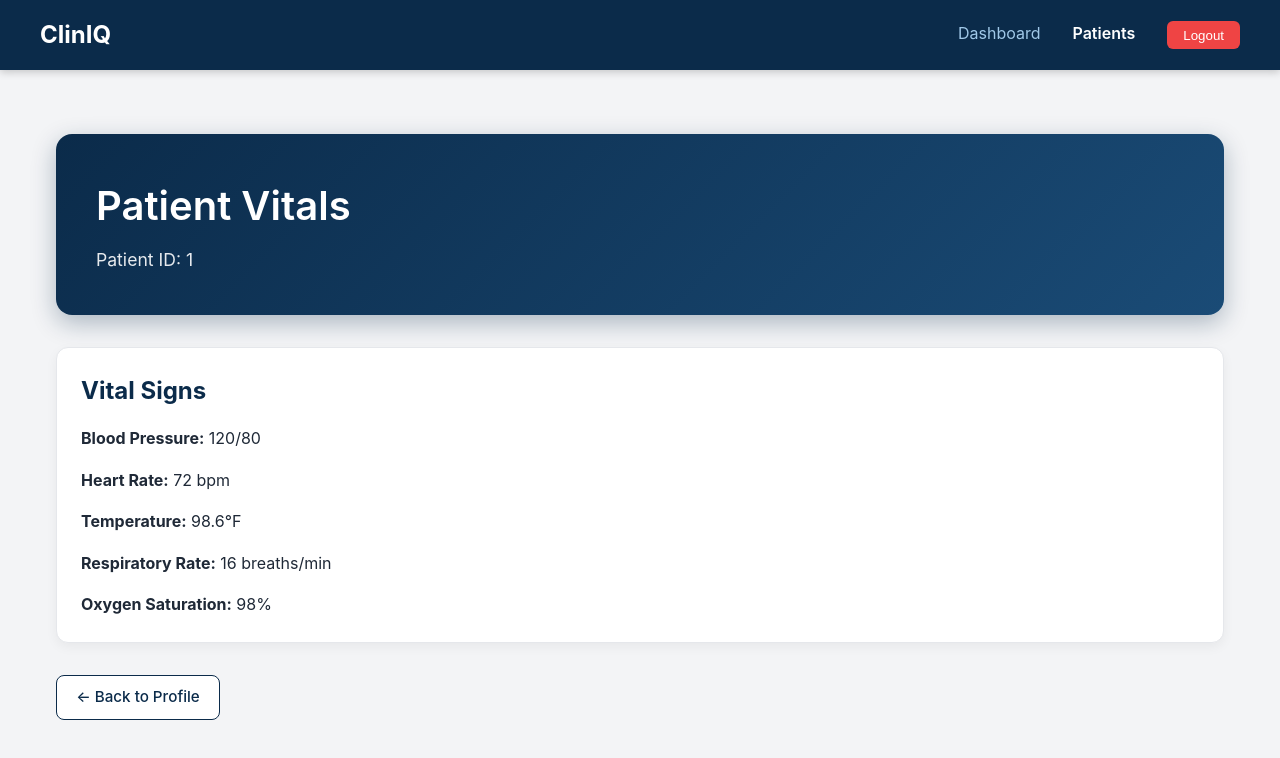
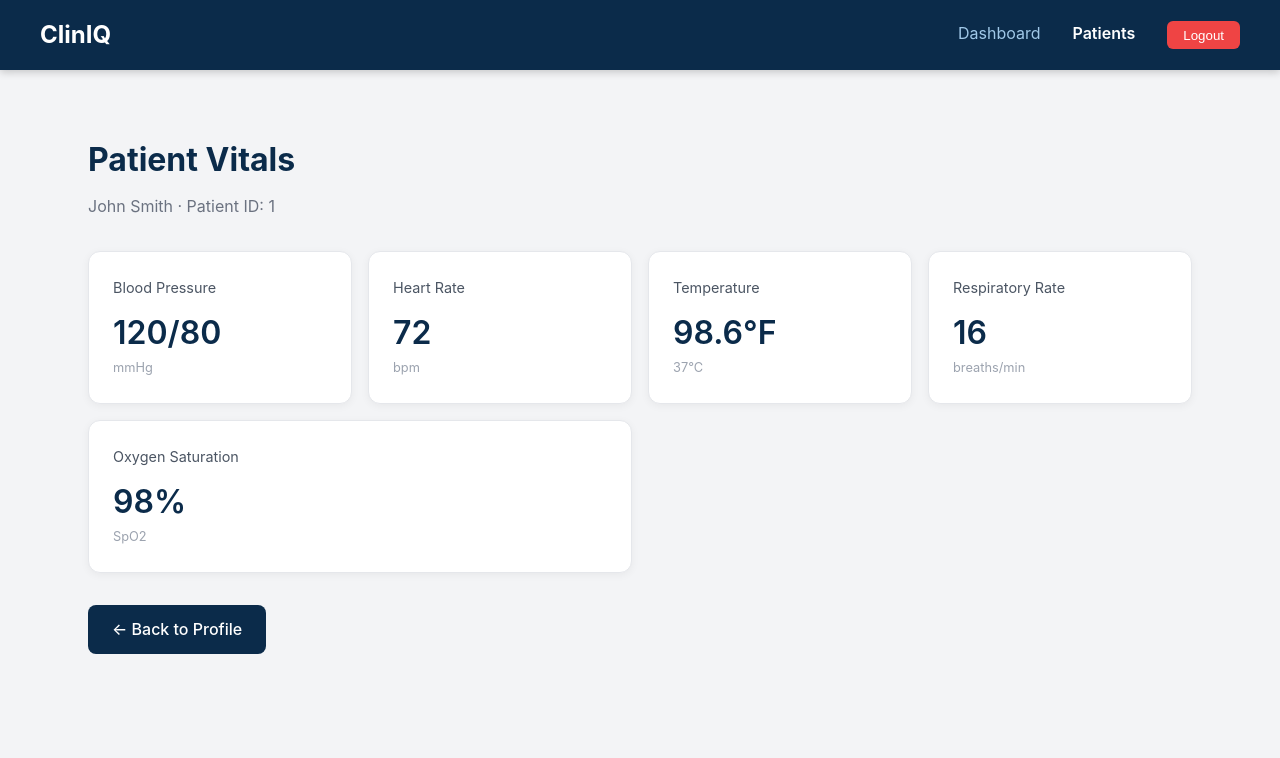
Before and after one commit to nellyuiop/icdms-frontend, a Next.js app: page /patients/1/vitals in a window 1280 px wide. Shown: the top 758 px of the page. Built offline with nearby package versions, Linux system fonts and the light colour scheme.

Commit message:
fixed vitals visuals

```diff
--- a/app/patients/[id]/vitals/page.tsx
+++ b/app/patients/[id]/vitals/page.tsx
@@ -3,36 +3,190 @@
 import { useParams } from "next/navigation";
 import Link from "next/link";
 
-export default function VitalsPage() {
+export default function PatientVitalsPage() {
   const params = useParams();
   const patientId = params.id as string;
 
+  // Mock patient data - replace with real data later
+  const patientName = "John Smith";
+
   return (
-    <div className="container" style={{ padding: "2rem 0" }}>
-      <div className="profile-header">
-        <h1>Patient Vitals</h1>
-        <p className="patient-id">Patient ID: {patientId}</p>
+    <div style={{ padding: "2rem", maxWidth: "1200px", margin: "0 auto" }}>
+      {/* Header */}
+      <div style={{ marginBottom: "2rem" }}>
+        <h1
+          style={{ fontSize: "2rem", color: "#0b2b4a", marginBottom: "0.5rem" }}
+        >
+          Patient Vitals
+        </h1>
+        <p style={{ color: "#6b7280" }}>
+          {patientName} · Patient ID: {patientId}
+        </p>
       </div>
 
-      <div className="card">
-        <h2 style={{ color: "var(--primary)", marginBottom: "1rem" }}>
-          Vital Signs
-        </h2>
+      {/* Vitals Grid - Simple clean cards */}
+      <div
+        style={{
+          display: "grid",
+          gridTemplateColumns: "repeat(auto-fit, minmax(200px, 1fr))",
+          gap: "1rem",
+          marginBottom: "2rem",
+        }}
+      >
+        {/* Blood Pressure */}
+        <div
+          style={{
+            background: "white",
+            padding: "1.5rem",
+            borderRadius: "12px",
+            boxShadow: "0 2px 8px rgba(0,0,0,0.05)",
+            border: "1px solid #e5e7eb",
+          }}
+        >
+          <div
+            style={{
+              color: "#4b5563",
+              fontSize: "0.9rem",
+              marginBottom: "0.5rem",
+            }}
+          >
+            Blood Pressure
+          </div>
+          <div
+            style={{ fontSize: "2rem", fontWeight: "600", color: "#0b2b4a" }}
+          >
+            120/80
+          </div>
+          <div style={{ color: "#9ca3af", fontSize: "0.8rem" }}>mmHg</div>
+        </div>
 
-        <div style={{ display: "flex", flexDirection: "column", gap: "1rem" }}>
-          <div><strong>Blood Pressure:</strong> 120/80</div>
-          <div><strong>Heart Rate:</strong> 72 bpm</div>
-          <div><strong>Temperature:</strong> 98.6°F</div>
-          <div><strong>Respiratory Rate:</strong> 16 breaths/min</div>
-          <div><strong>Oxygen Saturation:</strong> 98%</div>
+        {/* Heart Rate */}
+        <div
+          style={{
+            background: "white",
+            padding: "1.5rem",
+            borderRadius: "12px",
+            boxShadow: "0 2px 8px rgba(0,0,0,0.05)",
+            border: "1px solid #e5e7eb",
+          }}
+        >
+          <div
+            style={{
+              color: "#4b5563",
+              fontSize: "0.9rem",
+              marginBottom: "0.5rem",
+            }}
+          >
+            Heart Rate
+          </div>
+          <div
+            style={{ fontSize: "2rem", fontWeight: "600", color: "#0b2b4a" }}
+          >
+            72
+          </div>
+          <div style={{ color: "#9ca3af", fontSize: "0.8rem" }}>bpm</div>
+        </div>
+
+        {/* Temperature */}
+        <div
+          style={{
+            background: "white",
+            padding: "1.5rem",
+            borderRadius: "12px",
+            boxShadow: "0 2px 8px rgba(0,0,0,0.05)",
+            border: "1px solid #e5e7eb",
+          }}
+        >
+          <div
+            style={{
+              color: "#4b5563",
+              fontSize: "0.9rem",
+              marginBottom: "0.5rem",
+            }}
+          >
+            Temperature
+          </div>
+          <div
+            style={{ fontSize: "2rem", fontWeight: "600", color: "#0b2b4a" }}
+          >
+            98.6°F
+          </div>
+          <div style={{ color: "#9ca3af", fontSize: "0.8rem" }}>37°C</div>
+        </div>
+
+        {/* Respiratory Rate */}
+        <div
+          style={{
+            background: "white",
+            padding: "1.5rem",
+            borderRadius: "12px",
+            boxShadow: "0 2px 8px rgba(0,0,0,0.05)",
+            border: "1px solid #e5e7eb",
+          }}
+        >
+          <div
+            style={{
+              color: "#4b5563",
+              fontSize: "0.9rem",
+              marginBottom: "0.5rem",
+            }}
+          >
+            Respiratory Rate
+          </div>
+          <div
+            style={{ fontSize: "2rem", fontWeight: "600", color: "#0b2b4a" }}
+          >
+            16
+          </div>
+          <div style={{ color: "#9ca3af", fontSize: "0.8rem" }}>
+            breaths/min
+          </div>
+        </div>
+
+        {/* Oxygen Saturation */}
+        <div
+          style={{
+            background: "white",
+            padding: "1.5rem",
+            borderRadius: "12px",
+            boxShadow: "0 2px 8px rgba(0,0,0,0.05)",
+            border: "1px solid #e5e7eb",
+            gridColumn: "span 2",
+          }}
+        >
+          <div
+            style={{
+              color: "#4b5563",
+              fontSize: "0.9rem",
+              marginBottom: "0.5rem",
+            }}
+          >
+            Oxygen Saturation
+          </div>
+          <div
+            style={{ fontSize: "2rem", fontWeight: "600", color: "#0b2b4a" }}
+          >
+            98%
+          </div>
+          <div style={{ color: "#9ca3af", fontSize: "0.8rem" }}>SpO2</div>
         </div>
       </div>
 
-      <div style={{ marginTop: "2rem" }}>
-        <Link href={`/patients/${patientId}`} className="btn btn-outline">
-          ← Back to Profile
-        </Link>
-      </div>
+      {/* Back Button */}
+      <Link
+        href={`/patients/${patientId}`}
+        style={{
+          display: "inline-block",
+          padding: "0.75rem 1.5rem",
+          background: "#0b2b4a",
+          color: "white",
+          textDecoration: "none",
+          borderRadius: "8px",
+          fontWeight: "500",
+        }}
+      >
+        ← Back to Profile
+      </Link>
     </div>
   );
 }
```
